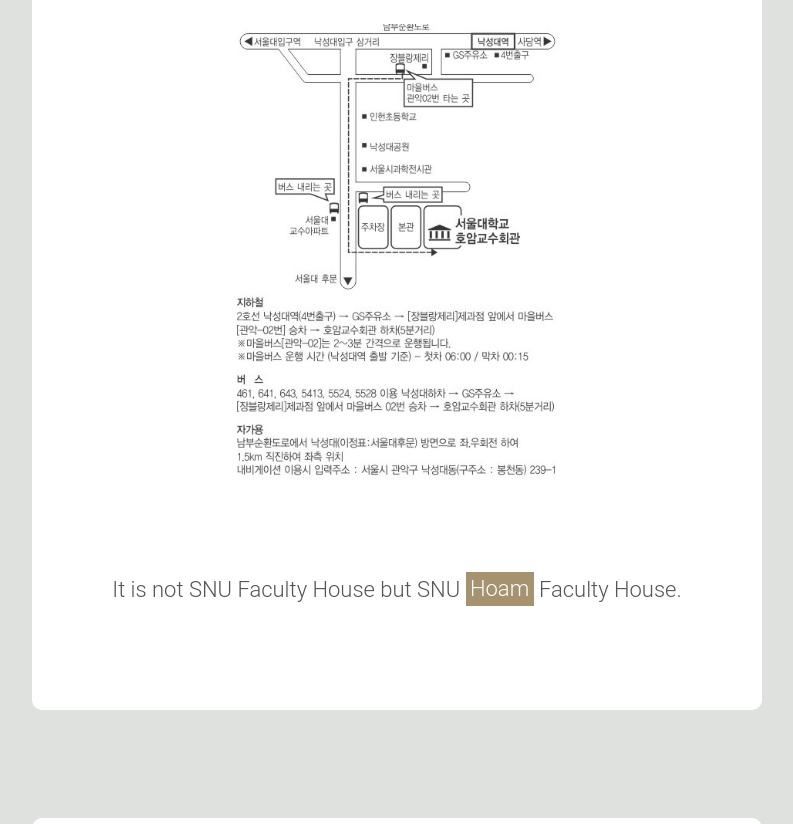
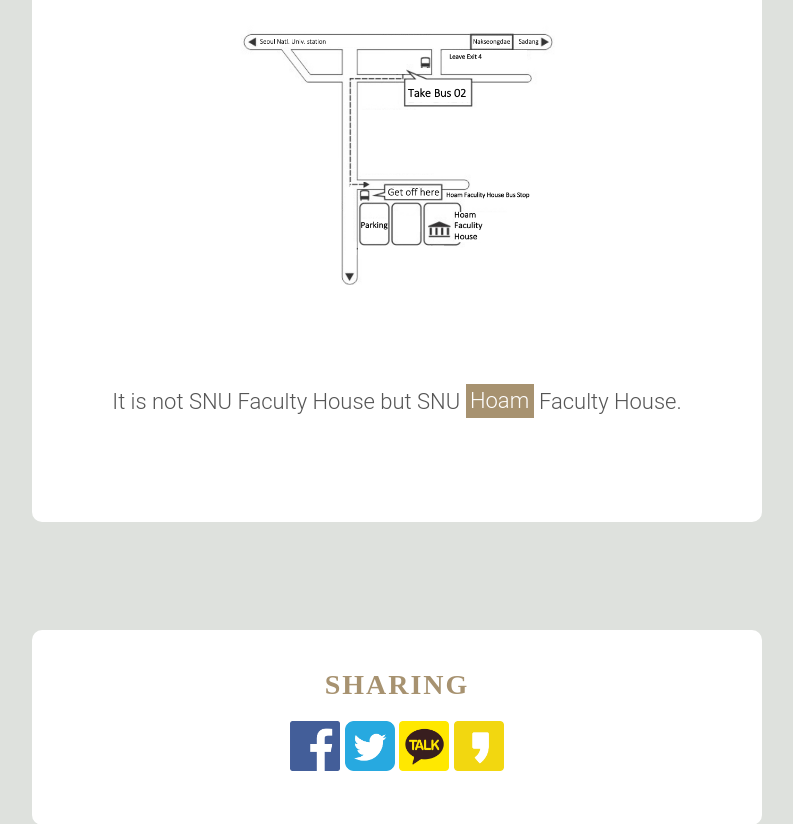
Before and after one commit to kyungha-martin/kyungha-martin.github.io, a plain HTML site: page en.html in a window 1280 px wide. Shown: the part 3549-4373 px from the top of the page, without its empty margins (243-1036 px from the left). Drawn offline with Linux system fonts and the light colour scheme; no server answers; animation ran at ten frames a second; a script that the page names is missing; files whose address does not match are found by name; a web font is replaced by a local one.

Commit message:
Add en.html

```diff
--- a/en.html
+++ b/en.html
@@ -199,7 +199,7 @@
                         </div>
                         <br>
                         <div id="simplemap">
-                            <img src="images/location_image.jpeg" />
+                            <img src="images/location_image_en.png"/>
                         </div>
                         <div class="ned-lead animate-box" style="line-height:200%;">
                             <br>
```
